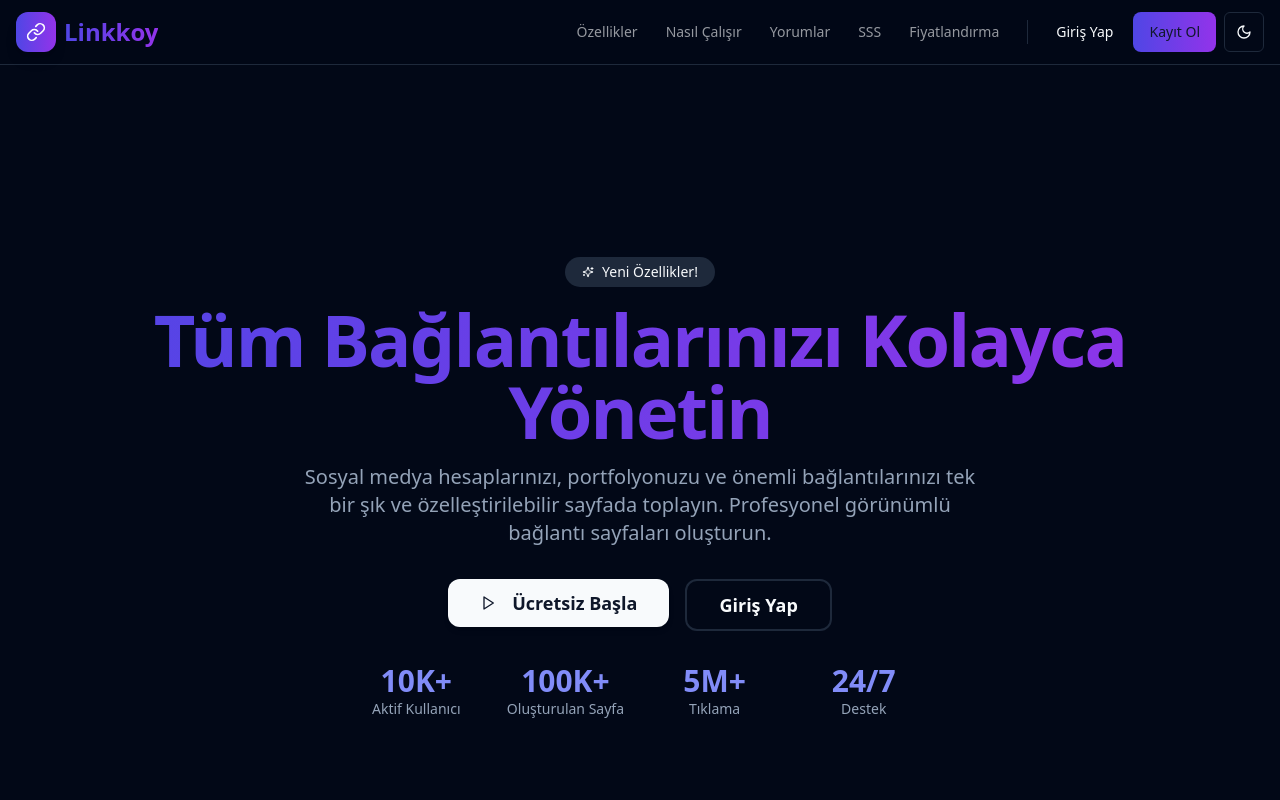
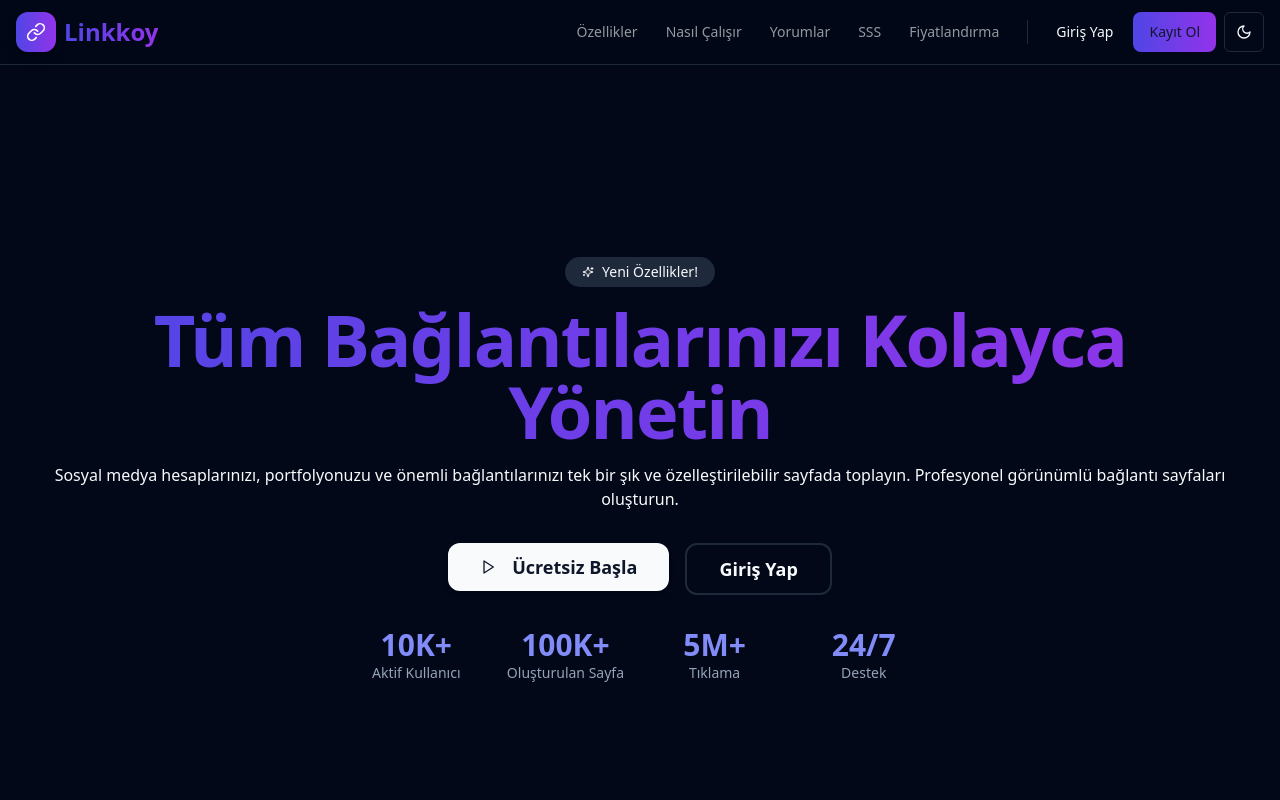
Before and after one commit to gokdeniz522-alt/linklerim, a React (Vite) app: page / in a window 1280 px wide. Shown: the top 800 px of the page. Built offline with nearby package versions, Linux system fonts and the light colour scheme.

Commit message:
Updated src/pages/LandingPage.tsx

```diff
--- a/src/pages/LandingPage.tsx
+++ b/src/pages/LandingPage.tsx
@@ -214,7 +214,7 @@ const LandingPage = () => {
                 Yeni Özellikler!
               </Badge>
               <AnimatedText phrases={animatedPhrases} /> {/* Yeni AnimatedText bileşeni */}
-              <p className="max-w-[700px] text-xl text-muted-foreground md:text-xl mx-auto">
+              <p className="mx-auto">
                 Sosyal medya hesaplarınızı, portfolyonuzu ve önemli bağlantılarınızı tek bir şık ve özelleştirilebilir sayfada toplayın. Profesyonel görünümlü bağlantı sayfaları oluşturun.
               </p>
             </div>
```
